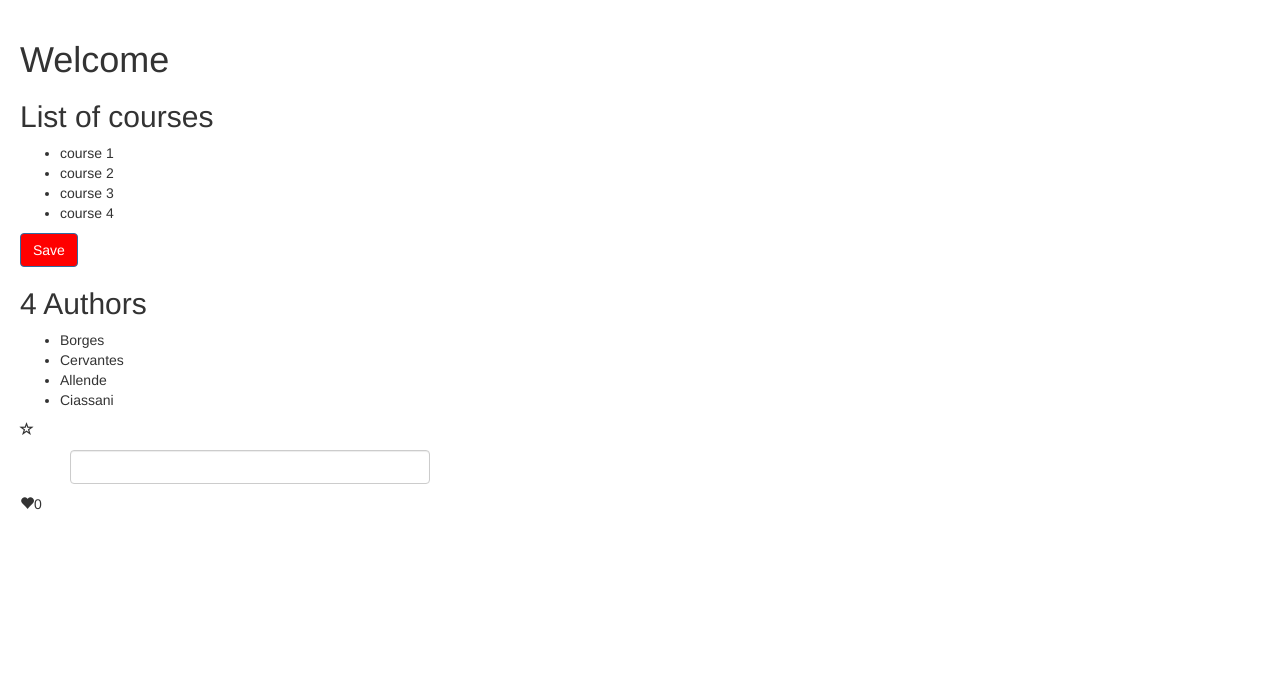
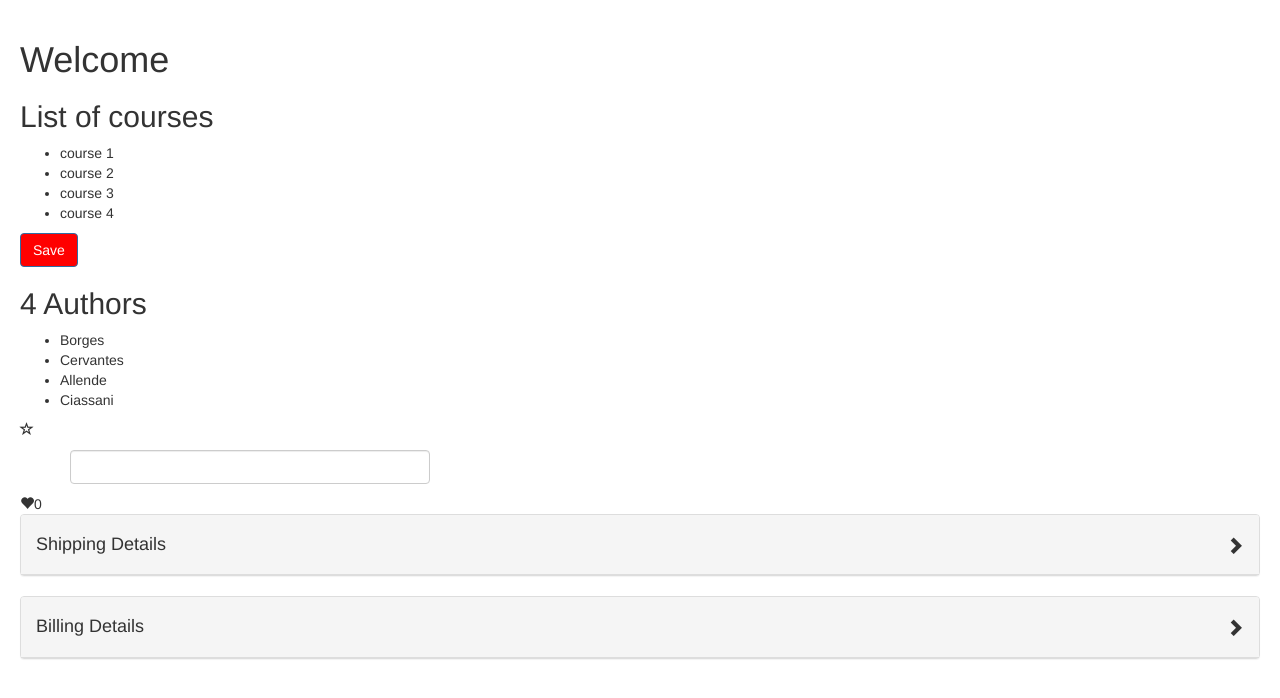
Before and after one commit to rastlyn80/angular-special-app, an Angular app: page / in a window 1280 px wide. Shown: the top 698 px of the page. Built offline with nearby package versions, Linux system fonts and the light colour scheme.

Commit message:
Added zippy component

```diff
--- a/src/app/app.component.html
+++ b/src/app/app.component.html
@@ -7,3 +7,9 @@
 [likesCount]="tweet.likesCount"
 [isLiked]="tweet.isLiked">
 </like>
+<zippy title="Shipping Details">
+    Shipping Details Content
+</zippy>
+<zippy title="Billing Details">
+    Billing Details Content
+</zippy>
--- a/src/app/app.module.ts
+++ b/src/app/app.module.ts
@@ -12,6 +12,7 @@ import { AuthorsComponent } from './authors/authors.component';
 import { FavoriteComponent } from './favorite/favorite.component';
 import { TitlecaseComponent } from './titlecase/titlecase.component';
 import { LikeComponent } from './like/like.component';
+import { ZippyComponent } from './zippy/zippy.component';
 
 @NgModule({
   declarations: [
@@ -22,7 +23,8 @@ import { LikeComponent } from './like/like.component';
     FavoriteComponent,
     TitlecaseComponent,
     TitleCasePipe,
-    LikeComponent
+    LikeComponent,
+    ZippyComponent
   ],
   imports: [
     BrowserModule,
--- /dev/null
+++ b/src/app/zippy/zippy.component.html
@@ -0,0 +1,15 @@
+  <div class="panel panel-default" (click)="onClick()" >
+    <div class="panel-heading">
+      <h4>{{ title }}
+      <span
+        class="pull-right glyphicon"
+        [ngClass]="{
+          'glyphicon-chevron-right': !isOpened,
+          'glyphicon-chevron-down': isOpened }"
+        ></span></h4>
+    </div>
+
+    <div *ngIf="isOpened" class="panel-body">
+      <ng-content></ng-content>
+    </div>
+  </div>
--- /dev/null
+++ b/src/app/zippy/zippy.component.ts
@@ -0,0 +1,22 @@
+import { Component, OnInit, Input } from '@angular/core';
+
+@Component({
+  selector: 'zippy',
+  templateUrl: './zippy.component.html',
+  styleUrls: ['./zippy.component.css']
+})
+export class ZippyComponent implements OnInit {
+
+  @Input() title: string;
+  isOpened: boolean = false;
+
+  constructor() { }
+
+  ngOnInit() {
+  }
+
+  onClick() {
+    this.isOpened = !this.isOpened;
+  }
+
+}
```
Also changed, not shown: src/app/zippy/zippy.component.css (added), 1 other file (tests, documents, lock files or other folders).
